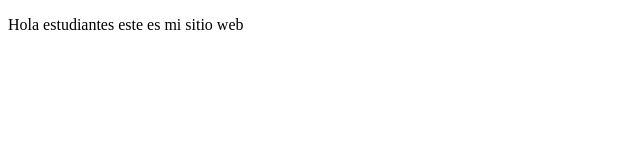
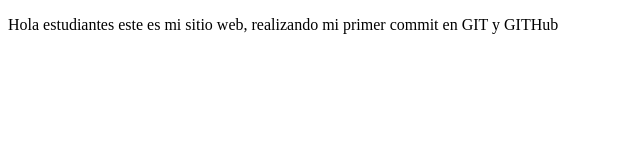
Before and after one commit to Angeloosses/proyectoDemoCursoPrework, a plain HTML site: page index.html in a window 1280 px wide. Shown: the whole page, without its empty margins (0-640 px from the left). Drawn offline with Linux system fonts and the light colour scheme.

Commit message:
cambiando el mensaje y mi primer commit

```diff
--- a/index.html
+++ b/index.html
@@ -8,7 +8,7 @@
 </head>
 <body>
     <p >
-        Hola estudiantes este es mi sitio web
+        Hola estudiantes este es mi sitio web, realizando mi primer commit en GIT y GITHub
     </p>
 </body>
 </html>
```
